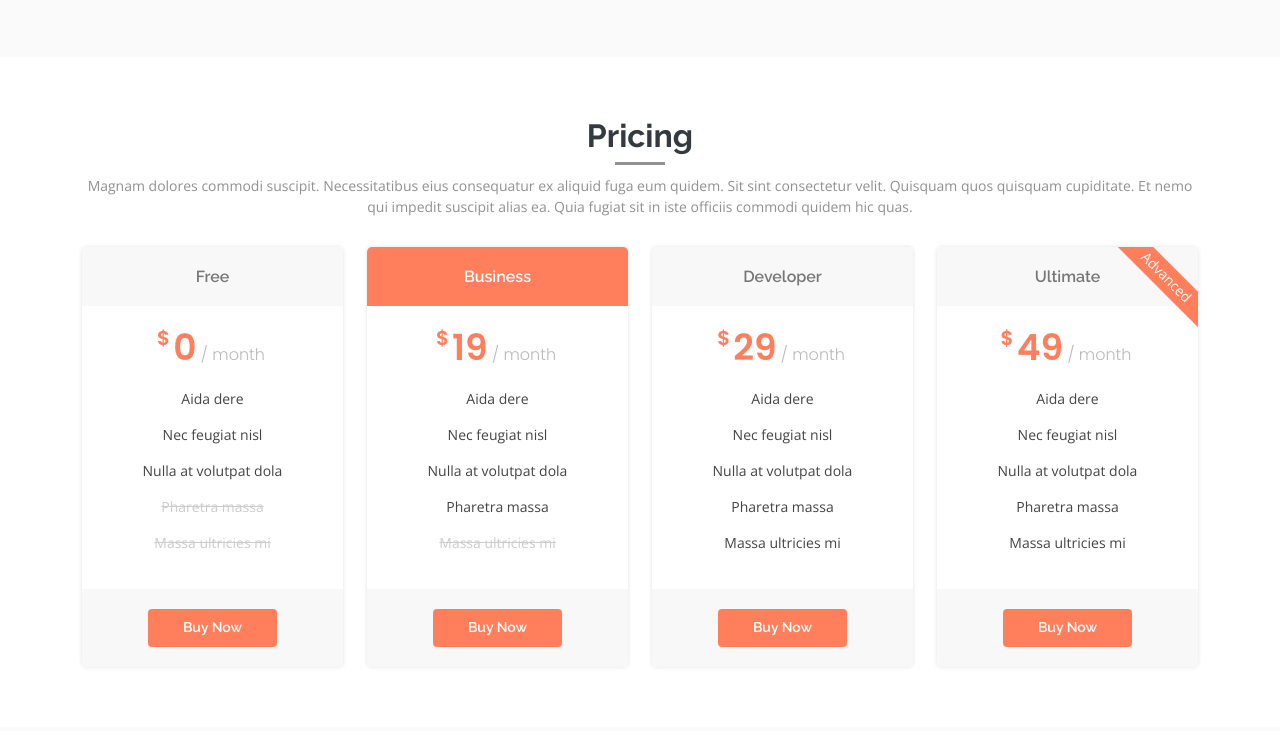
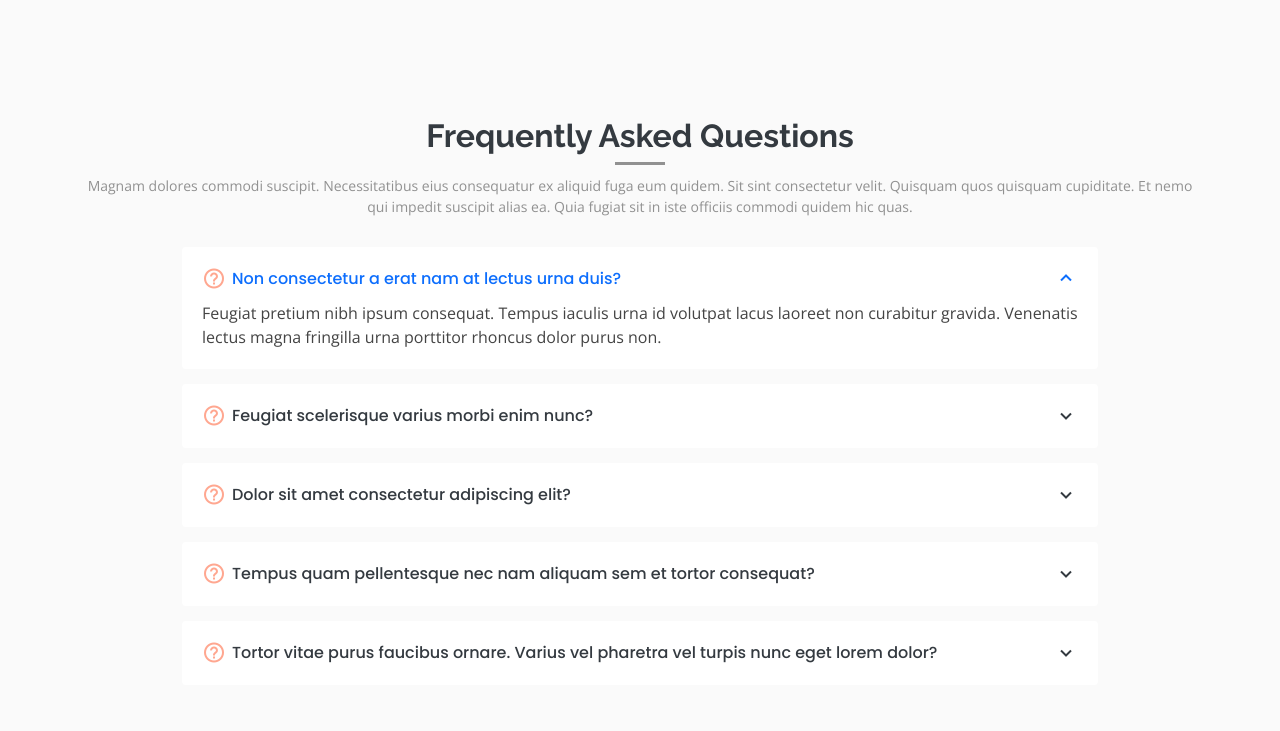
Before and after one commit to MauriDemasi/CaCPrueba1, a plain HTML site: page index.html in a window 1280 px wide. Shown: the part 2389-3120 px from the top of the page. Drawn offline with nearby package versions, Linux system fonts and the light colour scheme; no server answers.

Commit message:
Seccion Antigua removida

```diff
--- a/index.html
+++ b/index.html
@@ -274,92 +274,6 @@
       </div>
     </section><!-- End Team Section -->
 
-    <!-- ======= Pricing Section ======= -->
-    <section id="pricing" class="pricing">
-      <div class="container">
-
-        <div class="section-title">
-          <h2>Pricing</h2>
-          <p>Magnam dolores commodi suscipit. Necessitatibus eius consequatur ex aliquid fuga eum quidem. Sit sint
-            consectetur velit. Quisquam quos quisquam cupiditate. Et nemo qui impedit suscipit alias ea. Quia fugiat sit
-            in iste officiis commodi quidem hic quas.</p>
-        </div>
-
-        <div class="row">
-
-          <div class="col-lg-3 col-md-6">
-            <div class="box">
-              <h3>Free</h3>
-              <h4><sup>$</sup>0<span> / month</span></h4>
-              <ul>
-                <li>Aida dere</li>
-                <li>Nec feugiat nisl</li>
-                <li>Nulla at volutpat dola</li>
-                <li class="na">Pharetra massa</li>
-                <li class="na">Massa ultricies mi</li>
-              </ul>
-              <div class="btn-wrap">
-                <a href="#" class="btn-buy">Buy Now</a>
-              </div>
-            </div>
-          </div>
-
-          <div class="col-lg-3 col-md-6 mt-4 mt-md-0">
-            <div class="box featured">
-              <h3>Business</h3>
-              <h4><sup>$</sup>19<span> / month</span></h4>
-              <ul>
-                <li>Aida dere</li>
-                <li>Nec feugiat nisl</li>
-                <li>Nulla at volutpat dola</li>
-                <li>Pharetra massa</li>
-                <li class="na">Massa ultricies mi</li>
-              </ul>
-              <div class="btn-wrap">
-                <a href="#" class="btn-buy">Buy Now</a>
-              </div>
-            </div>
-          </div>
-
-          <div class="col-lg-3 col-md-6 mt-4 mt-lg-0">
-            <div class="box">
-              <h3>Developer</h3>
-              <h4><sup>$</sup>29<span> / month</span></h4>
-              <ul>
-                <li>Aida dere</li>
-                <li>Nec feugiat nisl</li>
-                <li>Nulla at volutpat dola</li>
-                <li>Pharetra massa</li>
-                <li>Massa ultricies mi</li>
-              </ul>
-              <div class="btn-wrap">
-                <a href="#" class="btn-buy">Buy Now</a>
-              </div>
-            </div>
-          </div>
-
-          <div class="col-lg-3 col-md-6 mt-4 mt-lg-0">
-            <div class="box">
-              <span class="advanced">Advanced</span>
-              <h3>Ultimate</h3>
-              <h4><sup>$</sup>49<span> / month</span></h4>
-              <ul>
-                <li>Aida dere</li>
-                <li>Nec feugiat nisl</li>
-                <li>Nulla at volutpat dola</li>
-                <li>Pharetra massa</li>
-                <li>Massa ultricies mi</li>
-              </ul>
-              <div class="btn-wrap">
-                <a href="#" class="btn-buy">Buy Now</a>
-              </div>
-            </div>
-          </div>
-
-        </div>
-
-      </div>
-    </section><!-- End Pricing Section -->
 
     <!-- ======= Frequently Asked Questions Section ======= -->
     <section id="faq" class="faq section-bg">
```
